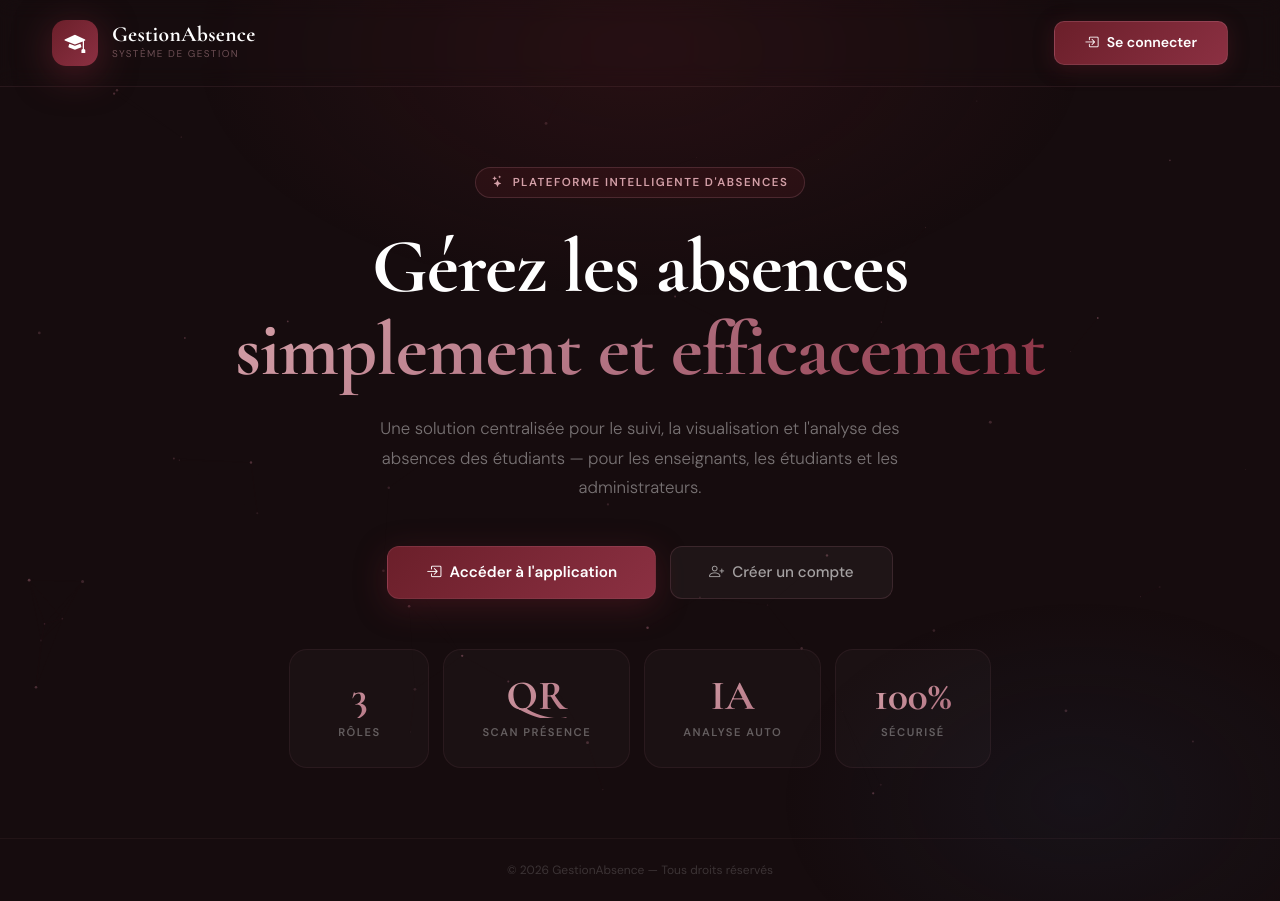
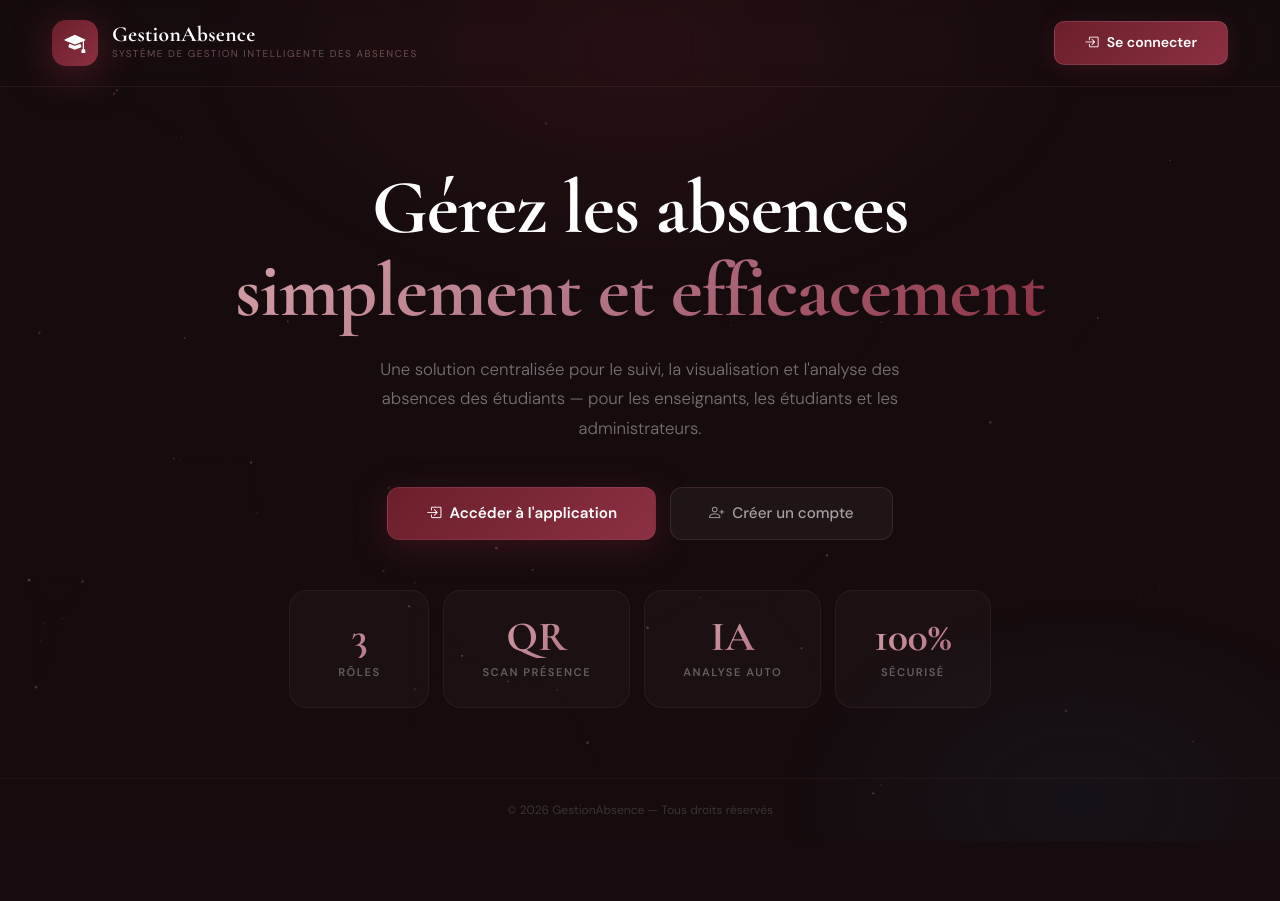
Before and after one commit to hmidoumayma-byte/App_pfe2, a Django app: page / in a window 1280 px wide. After the commit the page ends 814 px from the top, so only its background shows below. Run offline with Django 4.2, Linux system fonts and the light colour scheme.

Commit message:
modification

```diff
--- a/init_data.py
+++ b/database/init_data.py
@@ -18,13 +18,13 @@ from django.utils import timezone
 from datetime import date, time, timedelta
 import random
 
-print("🚀 Création des données de test...")
+print(" Création des données de test...")
 
 # ── ADMIN ──────────────────────────────────────────────
 if not User.objects.filter(username='admin').exists():
     admin = User.objects.create(
         username='admin',
-        email='admin@gestiabsence.ma',
+        email='admin@gmail.com',
         first_name='Admin',
         last_name='Système',
         role='admin',
--- a/templates/home.html
+++ b/templates/home.html
@@ -29,7 +29,7 @@
         .btn-login { padding: 10px 30px; background: linear-gradient(135deg, var(--burgundy) 0%, var(--wine) 100%); border: 1px solid rgba(176,112,128,0.3); border-radius: 10px; color: #fff; font-size: .88rem; font-weight: 600; font-family: 'DM Sans', sans-serif; cursor: pointer; text-decoration: none; transition: all 0.25s; box-shadow: 0 4px 20px rgba(107,31,42,0.35); }
         .btn-login:hover { transform: translateY(-2px); box-shadow: 0 8px 32px rgba(107,31,42,0.55); color: #fff; }
         .hero { position: relative; z-index: 5; display: flex; flex-direction: column; align-items: center; justify-content: center; text-align: center; padding: 80px 24px 50px; animation: fadeUp 0.9s cubic-bezier(0.16,1,0.3,1) forwards; }
-        .hero-eyebrow { display: inline-flex; align-items: center; gap: 8px; background: rgba(107,31,42,0.2); border: 1px solid rgba(176,112,128,0.25); border-radius: 100px; padding: 6px 16px; font-size: .72rem; font-weight: 600; color: var(--blush); letter-spacing: 1.5px; text-transform: uppercase; margin-bottom: 28px; }
+
         @keyframes fadeUp { from { opacity: 0; transform: translateY(40px); } to { opacity: 1; transform: translateY(0); } }
         .hero h1 { font-family: 'Cormorant Garamond', serif; font-size: clamp(2.8rem, 6vw, 5rem); font-weight: 700; line-height: 1.08; letter-spacing: -1px; margin-bottom: 22px; color: #fff; }
         .hero h1 .gradient-text { background: linear-gradient(135deg, var(--blush) 0%, var(--dusty-rose) 50%, var(--wine) 100%); -webkit-background-clip: text; -webkit-text-fill-color: transparent; background-clip: text; }
@@ -58,7 +58,7 @@
         <div class="logo-icon"><i class="bi bi-mortarboard-fill text-white"></i></div>
         <div class="logo-text">
             <div class="app-name">GestionAbsence</div>
-            <div class="app-sub">Système de gestion</div>
+            <div class="app-sub">Système de gestion intelligente des absences</div>
         </div>
     </div>
     <a href="{% url 'accounts:login' %}" class="btn-login">
@@ -67,7 +67,7 @@
 </nav>
 
 <section class="hero">
-    <div class="hero-eyebrow"><i class="bi bi-stars"></i> Plateforme intelligente d'absences</div>
+
     <h1>
         Gérez les absences<br>
         <span class="gradient-text">simplement et efficacement</span>
```
Also changed, not shown: media/qrcodes/qr_e06c9aed-5296-430e-8fb9-49c638895bbd.png (added).
